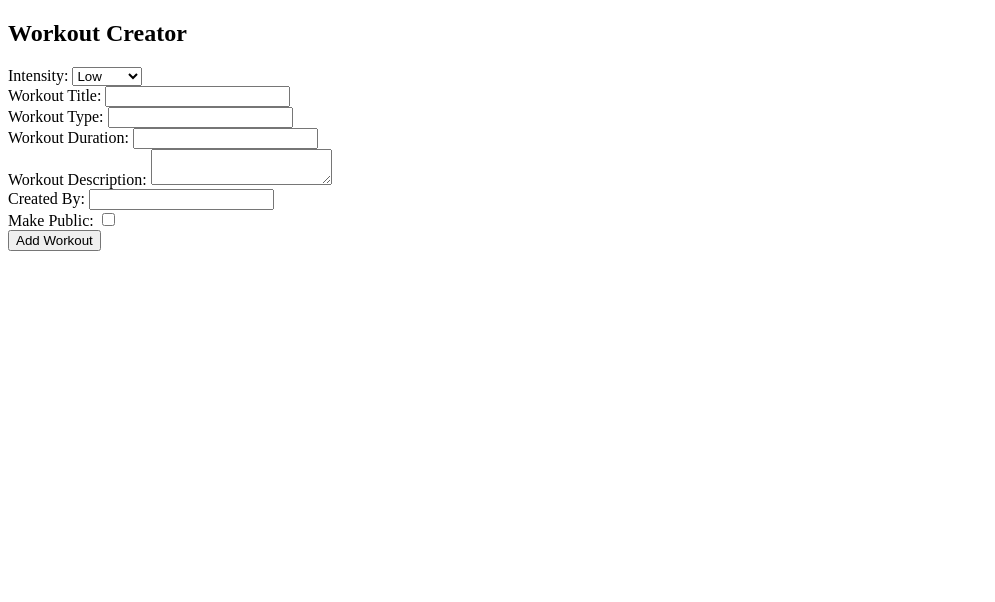
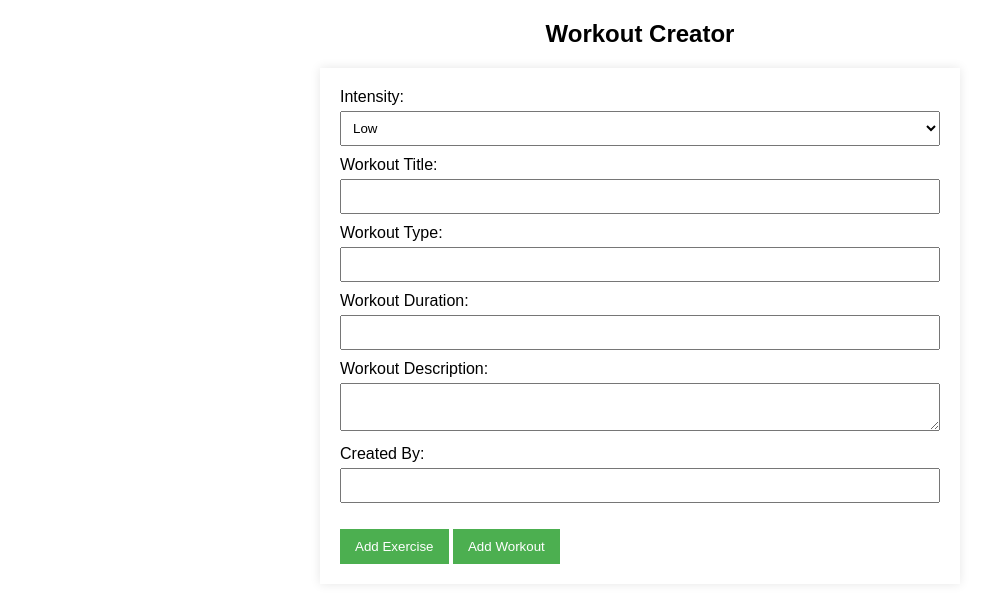
Before and after one commit to JamesWicks01/HIIT_Web_App, a website: page client/pages/workout_creator.html in a window 1280 px wide. Both pictures are taken after typing "Sample", "Sample", "Sample", "Sample", "Sample" into the empty fields and a click on the button "Add Workout". Shown: the whole page, without its empty margins (0-995 px from the left). Drawn offline with Linux system fonts and the light colour scheme.

Commit message:
Updated Workout creator with exercisers

```diff
--- /dev/null
+++ b/client/css/workout_creator.css
@@ -0,0 +1,42 @@
+body {
+    font-family: Arial, sans-serif;
+  }
+
+  h2 {
+    text-align: center;
+  }
+
+  form {
+    max-width: 600px;
+    margin: 0 auto;
+    padding: 20px;
+    box-shadow: 0 0 10px rgba(0, 0, 0, 0.1);
+  }
+
+  label {
+    display: block;
+    margin-bottom: 5px;
+  }
+
+  input,
+  select,
+  textarea {
+    width: 100%;
+    padding: 8px;
+    margin-bottom: 10px;
+    box-sizing: border-box;
+  }
+
+  button {
+    background-color: #4caf50;
+    color: white;
+    padding: 10px 15px;
+    border: none;
+    cursor: pointer;
+  }
+
+  @media only screen and (max-width: 600px) {
+    form {
+      padding: 10px;
+    }
+  }
--- a/client/pages/workout_creator.html
+++ b/client/pages/workout_creator.html
@@ -4,13 +4,13 @@
   <meta charset="UTF-8">
   <meta name="viewport" content="width=device-width, initial-scale=1.0">
   <script src="../scripts/createworkout.js"></script>
+  <link rel="stylesheet" href="../css/workout_creator.css">
   <title>Workout Creator</title>
 </head>
 <body>
 
 <h2>Workout Creator</h2>
 
-<!-- Add workout form -->
 <form id="addWorkoutForm">
   <label for="intensity">Intensity: </label>
   <select id="intensity" name="intensity" required>
@@ -19,32 +19,26 @@
     <option value="high">High</option>
   </select>
   <br>
-
   <label for="workoutTitle">Workout Title: </label>
   <input type="text" id="workoutTitle" name="workoutTitle" required>
   <br>
-
   <label for="workoutType">Workout Type: </label>
   <input type="text" id="workoutType" name="workoutType" required>
   <br>
-
   <label for="workoutDuration">Workout Duration: </label>
   <input type="text" id="workoutDuration" name="workoutDuration" required>
   <br>
-
   <label for="workoutDescription">Workout Description: </label>
   <textarea id="workoutDescription" name="workoutDescription" required></textarea>
   <br>
-
   <label for="createdBy">Created By: </label>
   <input type="text" id="createdBy" name="createdBy" required>
   <br>
-
-    <label for="makePublic">Make Public: </label>
-    <input type="checkbox" id="makePublic" name="makePublic">
-    <br>
-
-    <button type="button" onclick="createworkout()">Add Workout</button>
+  <!-- Exercise section -->
+  <div id="exerciseSection"></div>
+  <p style="color: red;" id="errorMessage"></p>
+  <button type="button" onclick="addExercise()">Add Exercise</button>
+  <button type="button" onclick="createWorkout()">Add Workout</button>
 </form>
 
 </body>
--- a/client/scripts/createworkout.js
+++ b/client/scripts/createworkout.js
@@ -1,27 +1,89 @@
-function createworkout() {
-    // Gets the values from the form
+  // Load existing data from local storage when the page loads
+  window.onload = function() {
+    let savedWorkouts = JSON.parse(localStorage.getItem('workouts')) || []
+    // Display the saved workouts in the console
+    console.log('Saved Workouts:', savedWorkouts);
+  }
+
+  function addExercise() {
+    // Create new input elements for exercise
+    let exerciseNameInput = document.createElement("input");
+    exerciseNameInput.type = "text";
+    exerciseNameInput.name = "exerciseName";
+    exerciseNameInput.required = true;
+
+    let exerciseDurationInput = document.createElement("input");
+    exerciseDurationInput.type = "text";
+    exerciseDurationInput.name = "exerciseDuration";
+    exerciseDurationInput.required = true;
+
+    // Append new inputs to the exercise section
+    document.getElementById("exerciseSection").appendChild(document.createTextNode("Exercise Name: "));
+    document.getElementById("exerciseSection").appendChild(exerciseNameInput);
+    document.getElementById("exerciseSection").appendChild(document.createTextNode("Exercise Duration: "));
+    document.getElementById("exerciseSection").appendChild(exerciseDurationInput);
+  }
+
+  function createWorkout() {
     let intensity = document.getElementById("intensity").value;
-    let workoutTitle = document.getElementById("workoutTitle").value;
-    let workoutType = document.getElementById("workoutType").value;
-    let workoutDuration = document.getElementById("workoutDuration").value;
-    let workoutDescription = document.getElementById("workoutDescription").value;
+    let title = document.getElementById("workoutTitle").value;
+    let type =  document.getElementById("workoutType").value;
+    let duration = document.getElementById("workoutDuration").value;
+    let description = document.getElementById("workoutDescription").value;
     let createdBy = document.getElementById("createdBy").value;
+    let errorText = document.querySelector("#errorMessage");
 
-     // Define what is going into local storage
-    saveWorkoutToLocalStorage({
-        intensity,
-        workoutTitle,
-        workoutType,
-        workoutDuration,
-        workoutDescription,
-        createdBy
-    });
-    // Resets the form
-    document.getElementById("addWorkoutForm").reset();
-};
-//  Save the workout to local sotrage
-function saveWorkoutToLocalStorage(workout) {
-    let workouts = JSON.parse(localStorage.getItem("workouts")) || [];
-    workouts.push(workout);
-    localStorage.setItem("workouts", JSON.stringify(workouts));
-}
+    // Access exercise details
+    let exerciseNames = document.getElementsByName("exerciseName");
+    let exerciseDurations = document.getElementsByName("exerciseDuration");
+
+    // Process exercise details as needed
+    let exercises = [];
+    for (let i = 0; i < exerciseNames.length; i++) {
+      let name = exerciseNames[i].value;
+      let duration = exerciseDurations[i].value;
+      // Add your logic to handle exercise details
+      exercises.push({ name: name, duration: duration });
+    }
+
+    // Save the workout data to local storage
+    let workout = {
+      intensity: intensity,
+      title: title,
+      type: type,
+      duration: duration,
+      description: description,
+      createdBy: createdBy,
+      exercises: exercises
+    };
+
+    if(intensity === "" || title === "" || type === "" || duration === "" || description === "" || createdBy === "" ) {
+        errorText.textContent = 'Please fill in all fields';
+    } else {
+        let savedWorkouts = JSON.parse(localStorage.getItem('workouts')) || [];
+        savedWorkouts.push(workout);
+        localStorage.setItem('workouts', JSON.stringify(savedWorkouts));
+
+        // Logs the saved workouts in the console
+        console.log('Saved Workouts:', savedWorkouts);
+
+        // Clears the form after saving
+        clearForm();
+    }
+  }
+
+  function clearForm() {
+    // Clear the form inputs
+    document.getElementById("intensity").value = "low";
+    document.getElementById("workoutTitle").value = "";
+    document.getElementById("workoutType").value = "";
+    document.getElementById("workoutDuration").value = "";
+    document.getElementById("workoutDescription").value = "";
+    document.getElementById("createdBy").value = "";
+
+    // Remove exercise inputs
+    let exerciseSection = document.getElementById("exerciseSection");
+    while (exerciseSection.firstChild) {
+      exerciseSection.removeChild(exerciseSection.firstChild);
+    }
+  }
```
Also changed, not shown: client/scripts/searchworkout.js (+6 -5 lines). Lines whose indentation alone changed are shown as unchanged.
